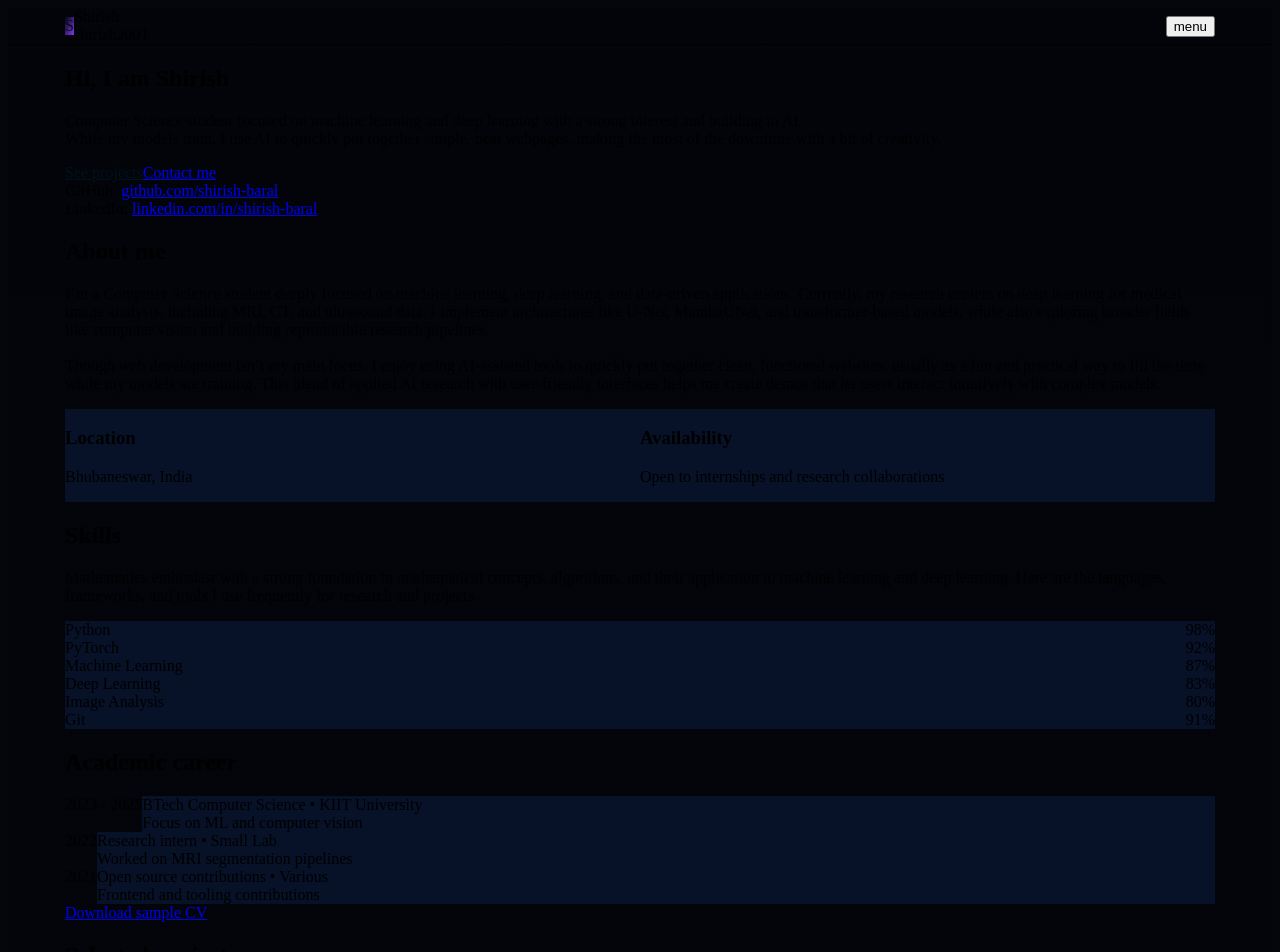
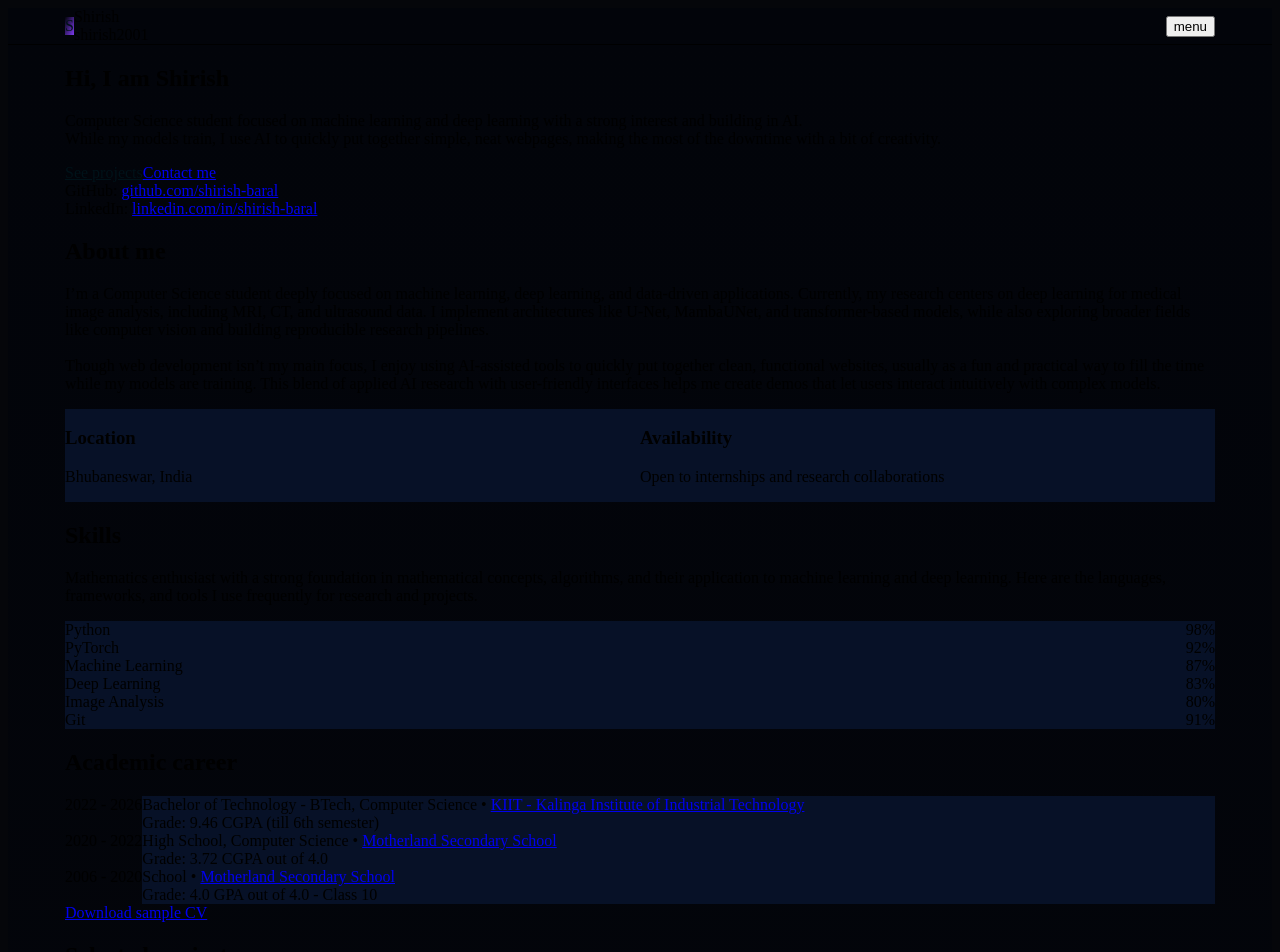
Before and after one commit to shirish-baral/personal-portfolio, a React (Vite) app: page / in a window 1280 px wide. Shown: the top 952 px of the page. Built offline with nearby package versions, Linux system fonts and the light colour scheme.

Commit message:
Update Timeline.tsx

```diff
--- a/src/components/Timeline.tsx
+++ b/src/components/Timeline.tsx
@@ -2,23 +2,23 @@ import React from "react";
 
 const timeline = [
 		{
-		year: "2023 - 2025",
-		title: "BTech Computer Science",
-		org: "KIIT University",
-		note: "Focus on ML and computer vision",
+			year: "2022 - 2026",
+			title: "Bachelor of Technology - BTech, Computer Science",
+			org: "KIIT - Kalinga Institute of Industrial Technology",
+			note: "Grade: 9.46 CGPA (till 6th semester)"
 		},
 		{
-		year: "2022",
-		title: "Research intern",
-		org: "Small Lab",
-		note: "Worked on MRI segmentation pipelines",
+			year: "2020 - 2022",
+			title: "High School, Computer Science",
+			org: "Motherland Secondary School",
+			note: "Grade: 3.72 CGPA out of 4.0"
 		},
 		{
-		year: "2021",
-		title: "Open source contributions",
-		org: "Various",
-		note: "Frontend and tooling contributions",
-	},
+			year: "2006 - 2020",
+			title: "School",
+			org: "Motherland Secondary School",
+			note: "Grade: 4.0 GPA out of 4.0 - Class 10"
+		}
 ];
 
 export default function Timeline() {
@@ -34,7 +34,13 @@ export default function Timeline() {
 						<div className="flex-1 bg-[#071127] p-4 rounded-md">
 											<div className="font-semibold text-slate-100">
 												{item.title} •{" "}
+												{item.org === "KIIT - Kalinga Institute of Industrial Technology" ? (
+													<a href="https://kiit.ac.in" target="_blank" rel="noopener noreferrer" className="text-accent hover:underline">{item.org}</a>
+												) : item.org === "Motherland Secondary School" ? (
+													<a href="https://motherland.edu.np" target="_blank" rel="noopener noreferrer" className="text-accent hover:underline">{item.org}</a>
+												) : (
 													<span className="text-slate-400">{item.org}</span>
+												)}
 											</div>
 							<div className="mt-2 text-slate-300 text-sm">
 								{item.note}
```
Lines whose indentation alone changed are shown as unchanged.
